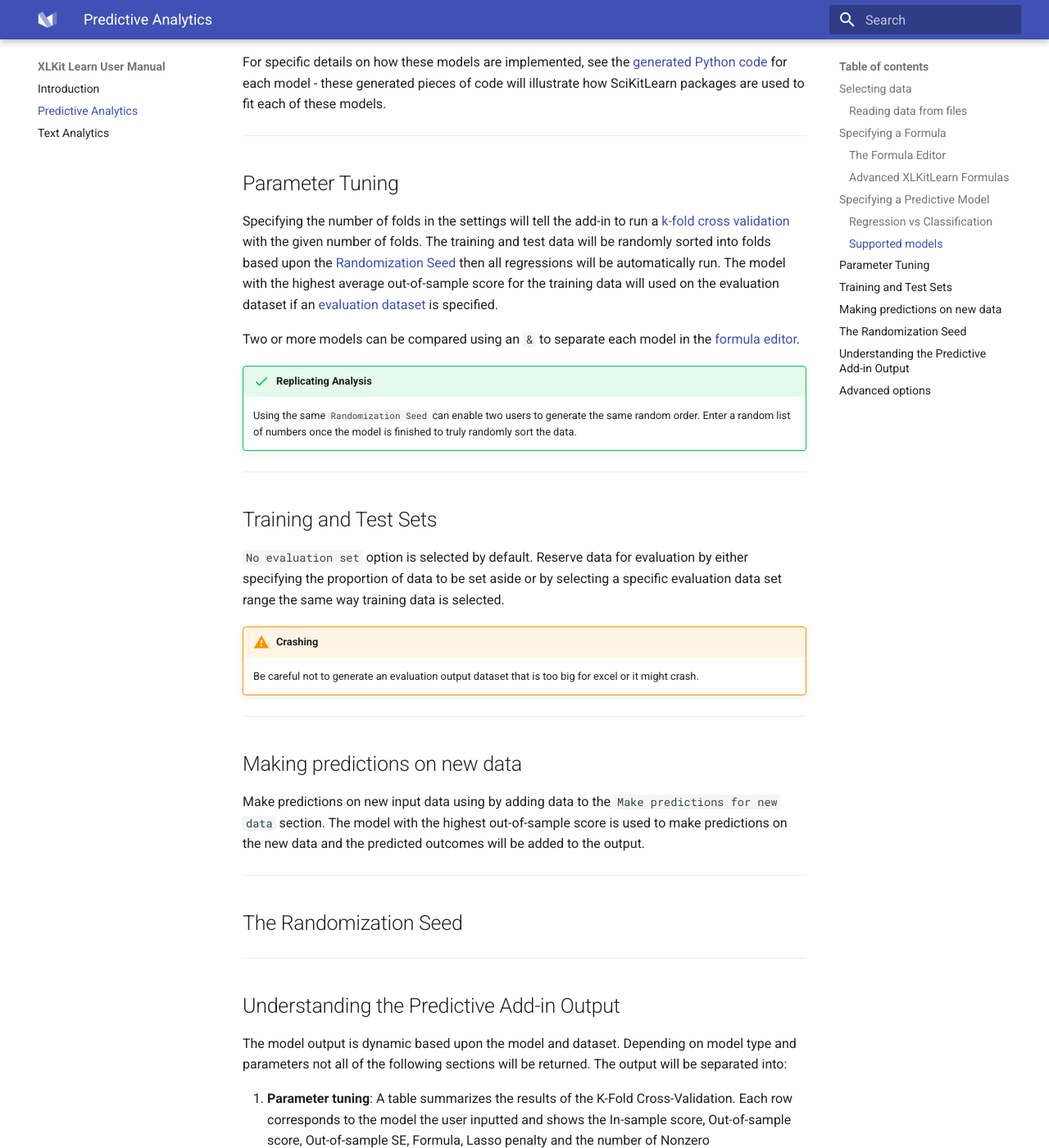
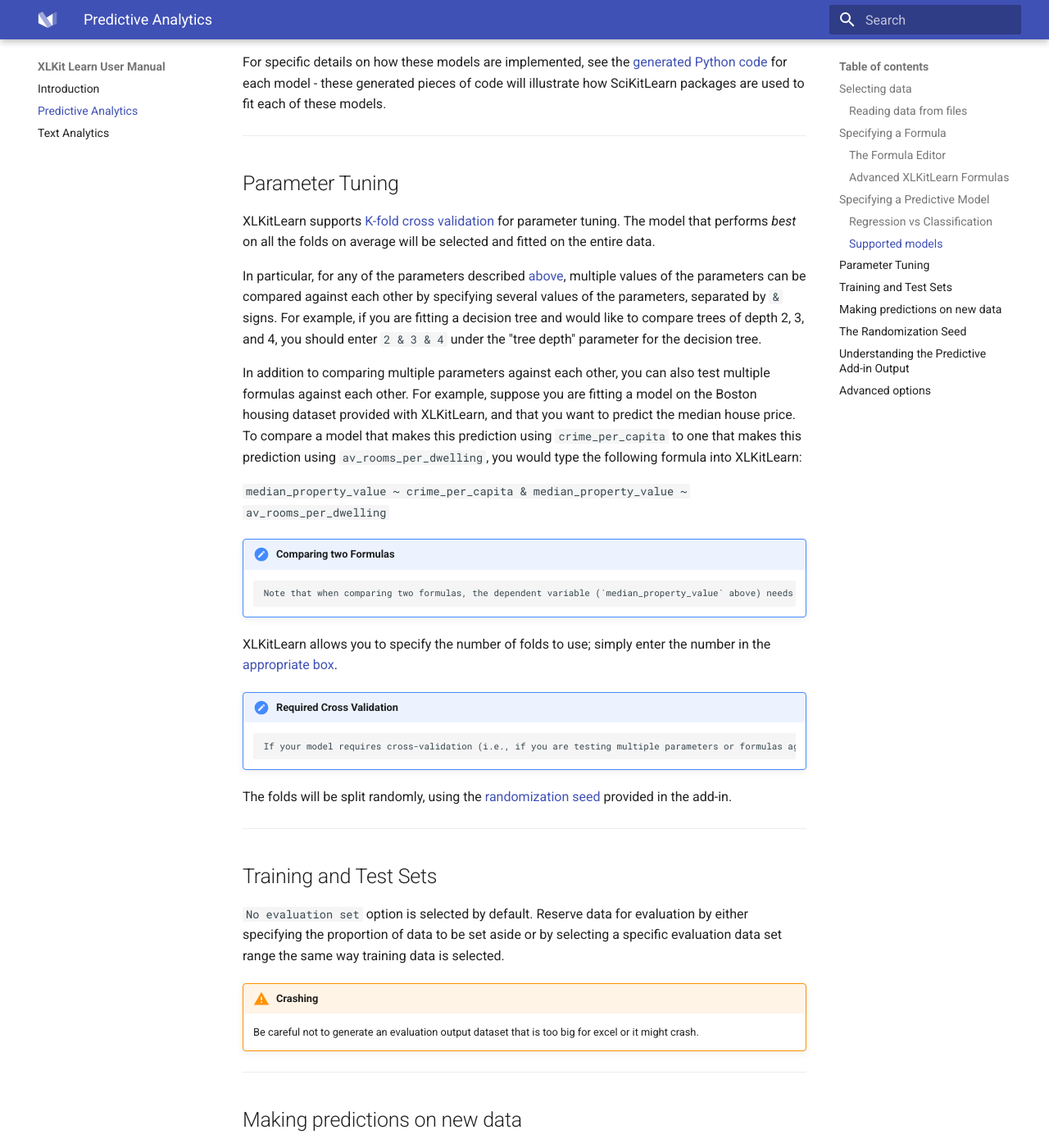
Before and after one commit to danguetta/XLKitLearn_docs, an MkDocs documentation site: the page built from docs/predictive_analytics.md, in a window 1280 px wide and 1400 px high, scrolled down 5482 px. Shown: the whole window at 82% size. Built offline with MkDocs 1.6.1 and Material for MkDocs 9.7.7, drawn with Linux system fonts in a browser that asks for light colours.

Commit message:
Update predictive_analytics.md

````diff
--- a/docs/predictive_analytics.md
+++ b/docs/predictive_analytics.md
@@ -133,12 +133,24 @@
 ---
 
 ## Parameter Tuning
-Specifying the number of folds in the settings will tell the add-in to run a [k-fold cross validation](https://en.wikipedia.org/wiki/Cross-validation_(statistics)) with the given number of folds. The training and test data will be randomly sorted into folds based upon the [Randomization Seed](https://en.wikipedia.org/wiki/Random_seed) then all regressions will be automatically run. The model with the highest average out-of-sample score for the training data will used on the evaluation dataset if an [evaluation dataset](#Specifying_an_evaluation_set) is specified.
 
-Two or more models can be compared using an ```&``` to separate each model in the [formula editor](#the-formula-editor).
+XLKitLearn supports [K-fold cross validation]((https://en.wikipedia.org/wiki/Cross-validation_(statistics))) for parameter tuning. The model that performs *best* on all the folds on average will be selected and fitted on the entire data.
 
-!!! success "Replicating Analysis"
-    Using the same `Randomization Seed` can enable two users to generate the same random order. Enter a random list of numbers once the model is finished to truly randomly sort the data.
+In particular, for any of the parameters described [above](#supported-models), multiple values of the parameters can be compared against each other by specifying several values of the parameters, separated by `&` signs. For example, if you are fitting a decision tree and would like to compare trees of depth 2, 3, and 4, you should enter `2 & 3 & 4` under the "tree depth" parameter for the decision tree.
+
+In addition to comparing multiple parameters against each other, you can also test multiple formulas against each other. For example, suppose you are fitting a model on the Boston housing dataset provided with XLKitLearn, and that you want to predict the median house price. To compare a model that makes this prediction using `crime_per_capita` to one that makes this prediction using `av_rooms_per_dwelling`, you would type the following formula into XLKitLearn:
+
+`median_property_value ~ crime_per_capita & median_property_value ~ av_rooms_per_dwelling`
+
+!!! note "Comparing two Formulas"
+        Note that when comparing two formulas, the dependent variable (`median_property_value` above) needs to be repeated for each formula.
+
+XLKitLearn allows you to specify the number of folds to use; simply enter the number in the [appropriate box](MATSON static shot with a red box round the number of folds box).
+
+!!! note "Required Cross Validation"
+        If your model requires cross-validation (i.e., if you are testing multiple parameters or formulas against each other) but you do not specify the number of folds, the "folds" box will turn red to remind you this parameter is required. Remember that when fitting a boosted decision tree, cross-validation is *always* required.
+
+The folds will be split randomly, using the [randomization seed](#the-randomization-seed) provided in the add-in.
 
 ---
 
````
